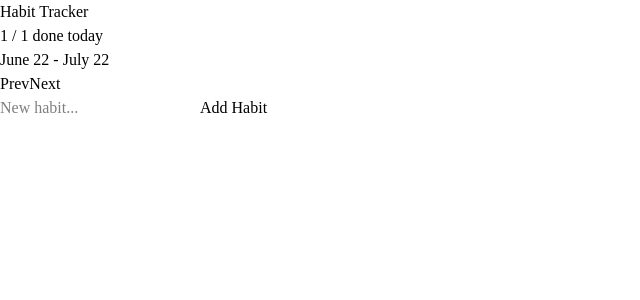
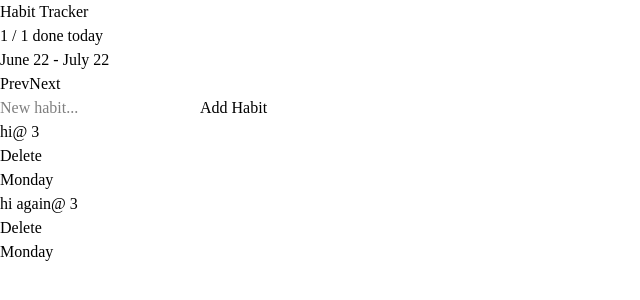
Before and after one commit to arfasyarespati-sudo/project-fullstack-fund, a React (Vite) app in the folder MyWebsite/react/my-react-app/: page / in a window 1280 px wide. Shown: the top 300 px of the page, without its empty margins (0-640 px from the left). Built offline with nearby package versions, Linux system fonts and the light colour scheme.

Commit message:
added: MyList for Habit lists

```diff
--- a/MyWebsite/react/my-react-app/src/App.jsx
+++ b/MyWebsite/react/my-react-app/src/App.jsx
@@ -1,4 +1,4 @@
-
+import { MyList } from "./components/MyList.jsx"
 import { Header } from "./components/Header.jsx";
 import { MyForm } from "./components/MyForm.jsx";
 
@@ -9,6 +9,7 @@ function App() {
     <div className="max-w-2xl mx-auto p-4 flex flex-col gap-4">
     <Header></Header>
     <MyForm></MyForm>
+    <MyList></MyList>
     </div>
   );
 }
--- /dev/null
+++ b/MyWebsite/react/my-react-app/src/components/MyList.jsx
@@ -0,0 +1,42 @@
+import { Button } from "./Button.jsx";
+
+export function MyList(){
+  const habits = [
+    {id: 1, name: "hi"},
+    {id: 2, name: "hi again"}
+  ]
+  if (habits.length == 0){
+    return <p className="text-center text-zinc-500 py-12">
+      No Habits yet, Add one to get started!
+    </p>
+  }
+  return (
+   <div className="flex flex-col gap-3">
+    {habits.map(habit => (
+      <MyItem key={habit.id} habit={habit}></MyItem>
+    ))}
+   </div>
+  )
+}
+
+
+function MyItem({ habit }){
+  const dates = [new Date()]
+  return  <div className="rounded-xl bg-zinc-800 p-4 flex flex-col gap-3">
+           <div className="flex items-center justify-between">
+            <div className="flex gap-3 items-center">
+              <span className="font-medium">{habit.name}</span>
+              <span className="text-sm text-amber-400">@ 3</span>
+           </div>
+           <Button> Delete</Button>
+          </div>
+          <div className="flex gap-1.5 ">
+            {dates.map(date =>(
+              <Button key={date.toISOString()}>
+                <span className="font-medium">Monday</span>
+
+              </Button>
+            ))}
+          </div>
+         </div>
+}
```
